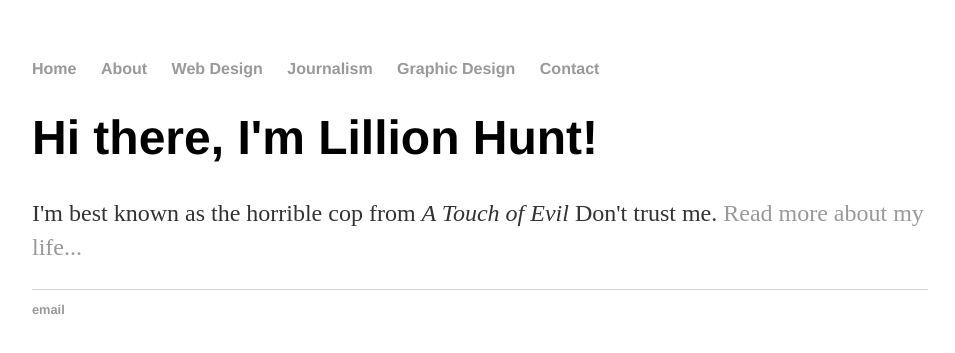
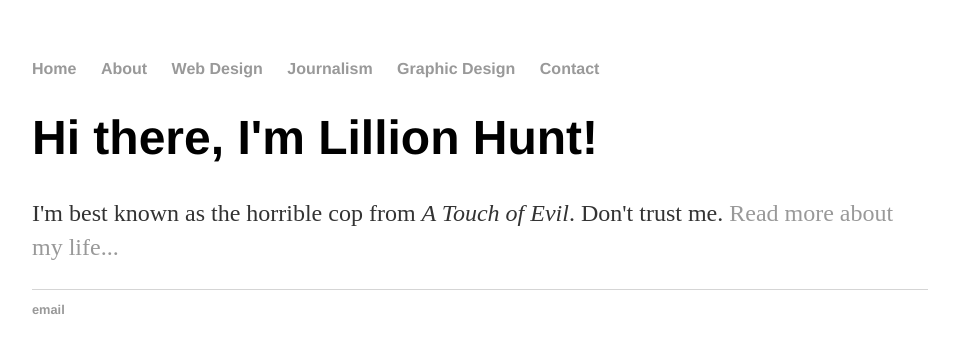
Before and after one commit to lionhunt/lionhunt.github.io, a Jekyll site: the page built from index.html, in a window 1280 px wide. Shown: the top 353 px of the page, without its empty margins (160-1115 px from the left). Built offline with Jekyll 4.4.1, drawn with Linux system fonts in a browser that asks for light colours; part of the change alters nothing that is shown.

Commit message:
Update index.html

```diff
--- a/index.html
+++ b/index.html
@@ -1,30 +1,9 @@
-<!DOCTYPE html>
-<html>
-	<head>
-		<title>Lillion Hunt</title>
-		<link rel="stylesheet" type="text/css" href="/css/main.css">
-	</head>
-	<body>
-		<nav>
-    		<ul>
-        		<li><a href="/">Home</a></li>
-	        	<li><a href="/about">About</a></li>
-        		<li><a href="/web-design">Web Design</a></li>
-        		<li><a href="/journalism">Journalism</a></li>
-			<li><a href="/graphic-design">Graphic Design</a></li>
-			<li><a href="/contact">Contact</a></li>
-    		</ul>
-		</nav>
-		<div class="container">
-    		<div class="blurb">
-        		<h1>Hi there, I'm Lillion Hunt!</h1>
-				<p>I'm best known as the horrible cop from <em>A Touch of Evil</em> Don't trust me. <a href="/about">Read more about my life...</a></p>
-    		</div><!-- /.blurb -->
-		</div><!-- /.container -->
-		<footer>
-    		<ul>
-        		<li><a href="mailto:lillionhunt@gmail.com">email</a></li>
-			</ul>
-		</footer>
-	</body>
-</html>
+---
+layout: default
+title: Lillion Hunt
+---
+
+		<div class="blurb">
+			<h1>Hi there, I'm Lillion Hunt!</h1>
+			<p>I'm best known as the horrible cop from <em>A Touch of Evil</em>. Don't trust me. <a href="/about">Read more about my life...</a></p>
+</div>
```
